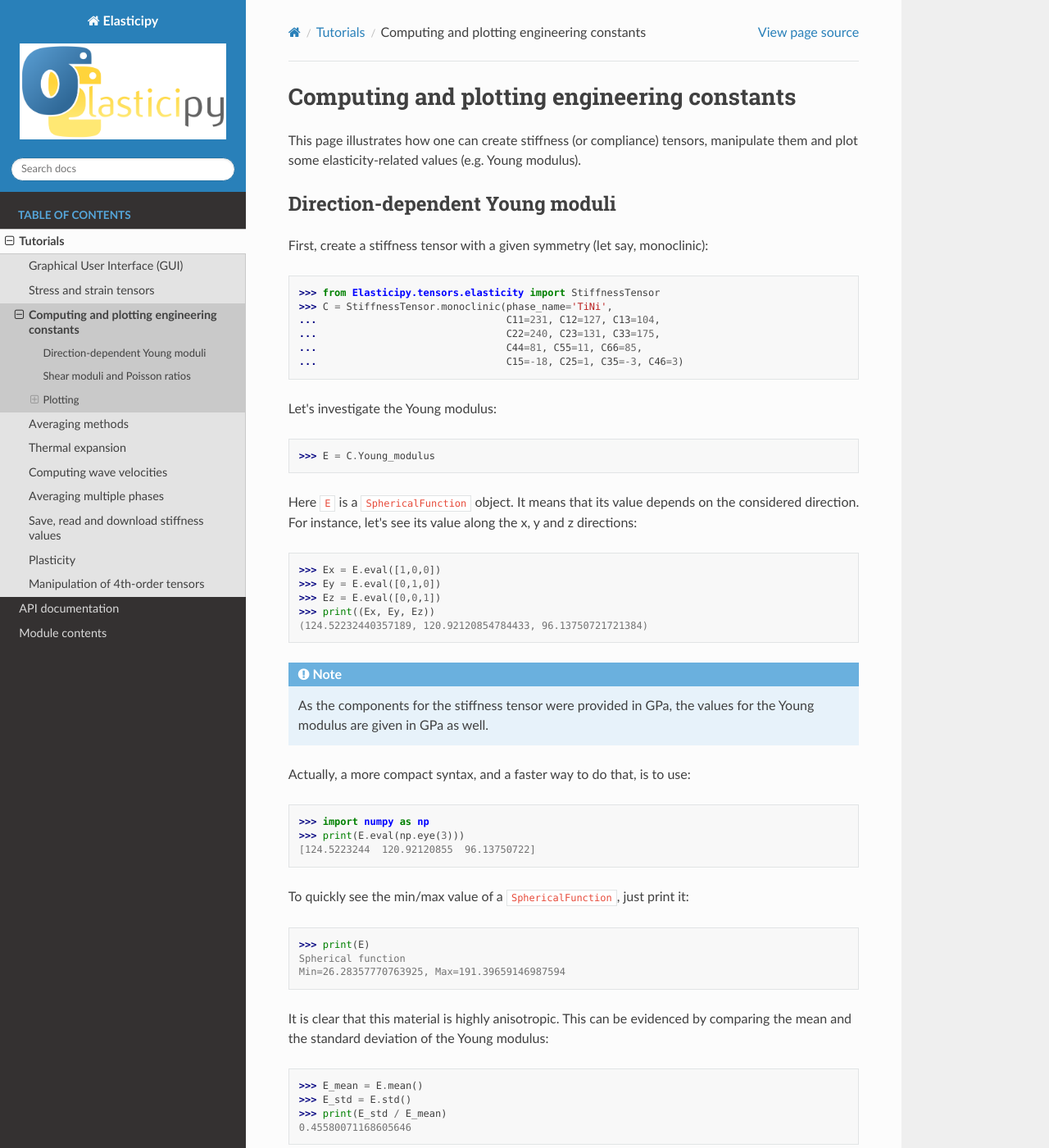
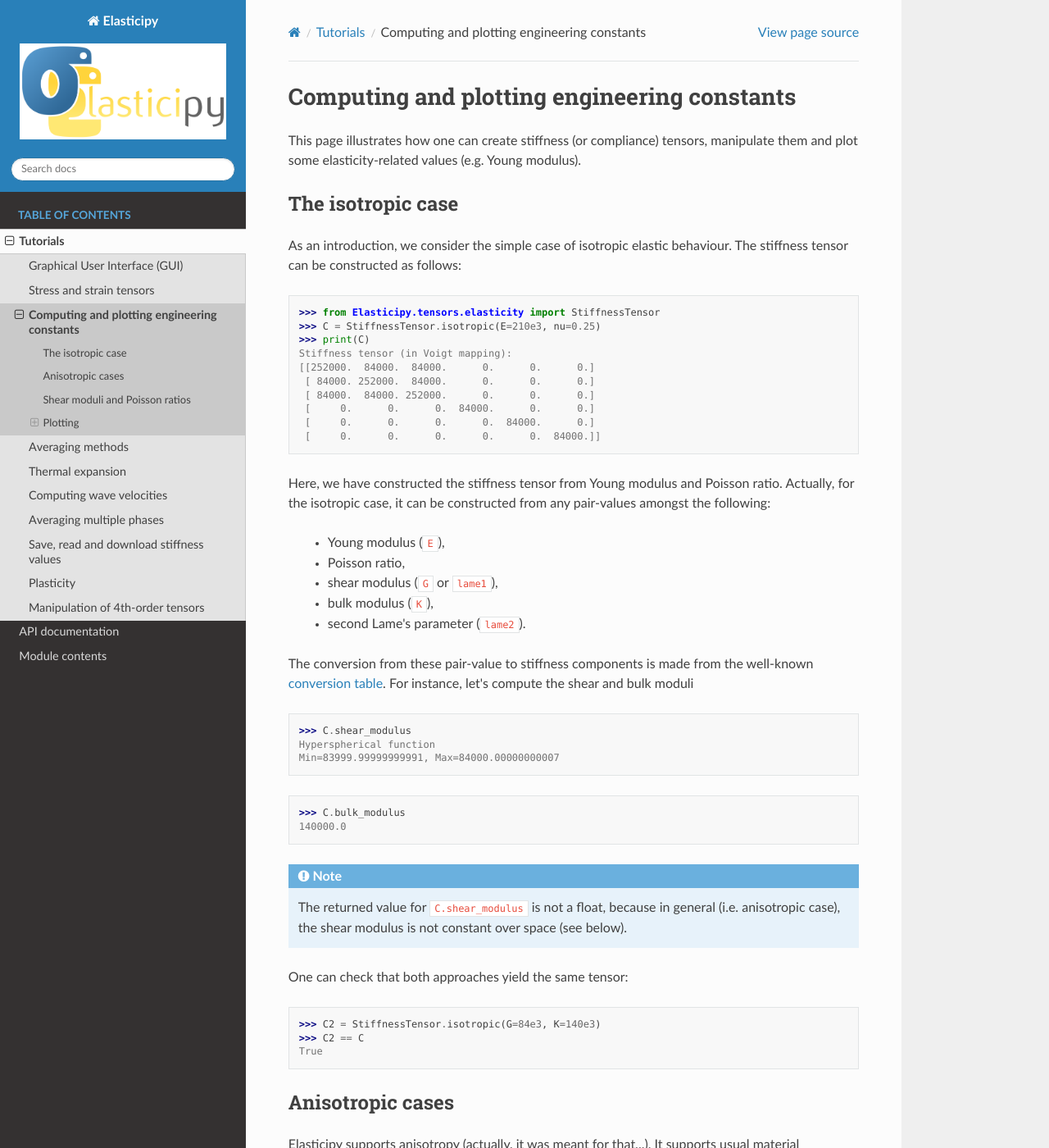
Before and after one commit to DorianDepriester/Elasticipy, a Sphinx documentation site: the page built from docs/source/Tutorials/Tutorial_StiffnessTensor.rst, in a window 1280 px wide and 1400 px high. Shown: the whole window at 82% size. Built offline with Sphinx 7.4.7 and the Read the Docs theme 3.1.0, drawn with Linux system fonts in a browser that asks for light colours; some of the changed text lies outside the part shown.

Commit message:
Start with isotropic case, and display Nye patterns

```diff
--- a/docs/source/Tutorials/Tutorial_StiffnessTensor.rst
+++ b/docs/source/Tutorials/Tutorial_StiffnessTensor.rst
@@ -5,21 +5,75 @@
 This page illustrates how one can create stiffness (or compliance) tensors, manipulate them and plot some
 elasticity-related values (e.g. Young modulus).
 
-Direction-dependent Young moduli
---------------------------------
-
-First, create a stiffness tensor with a given symmetry (let say, monoclinic):
+The isotropic case
+-------------------
+As an introduction, we consider the simple case of isotropic elastic behaviour. The stiffness tensor can be constructed
+as follows:
 
 .. doctest::
 
     >>> from Elasticipy.tensors.elasticity import StiffnessTensor
+    >>> C = StiffnessTensor.isotropic(E=210e3, nu=0.25)
+    >>> print(C)
+    Stiffness tensor (in Voigt mapping):
+    [[252000.  84000.  84000.      0.      0.      0.]
+     [ 84000. 252000.  84000.      0.      0.      0.]
+     [ 84000.  84000. 252000.      0.      0.      0.]
+     [     0.      0.      0.  84000.      0.      0.]
+     [     0.      0.      0.      0.  84000.      0.]
+     [     0.      0.      0.      0.      0.  84000.]]
+
+Here, we have constructed the stiffness tensor from Young modulus and Poisson ratio. Actually, for the isotropic case,
+it can be constructed from any pair-values amongst the following:
+
+    - Young modulus (``E``),
+    - Poisson ratio,
+    - shear modulus (``G`` or ``lame1``),
+    - bulk modulus (``K``),
+    - second Lame's parameter (``lame2``).
+
+The conversion from these pair-value to stiffness components is made from the well-known
+`conversion table <https://en.wikipedia.org/wiki/Lam%C3%A9_parameters#References>`_. For instance, let's compute the
+shear and bulk moduli
+
+    >>> C.shear_modulus
+    Hyperspherical function
+    Min=83999.99999999991, Max=84000.00000000007
+
+    >>> C.bulk_modulus
+    140000.0
+
+.. note::
+
+    The returned value for ``C.shear_modulus`` is not a float, because in general (i.e. anisotropic case), the shear
+    modulus is not constant over space (see below).
+
+One can check that both approaches yield the same tensor:
+
+    >>> C2 = StiffnessTensor.isotropic(G=84e3, K=140e3)
+    >>> C2 == C
+    True
+
+
+Anisotropic cases
+-----------------
+Elasticipy supports anisotropy (actually, it was meant for that...). It supports usual material symmetries, such as
+orthotropy and transverse-isotropy. In additions, it also supports all crystal symmetries, as listed by [Nye]_ and
+summed up below:
+
+.. figure:: images/Nye.png
+
+    Patterns of stiffness and compliance tensors of crystals, depending on their symmetries [Nye]_.
+
+For example, create a stiffness tensor with monoclinic symmetry:
+
     >>> C = StiffnessTensor.monoclinic(phase_name='TiNi',
     ...                                C11=231, C12=127, C13=104,
     ...                                C22=240, C23=131, C33=175,
     ...                                C44=81, C55=11, C66=85,
     ...                                C15=-18, C25=1, C35=-3, C46=3)
 
-Let's investigate the Young modulus:
+and check out the Young modulus:
 
     >>> E = C.Young_modulus
 
@@ -158,5 +212,7 @@
     :ref:`GUI<gui>`!
 
 
-.. [1] S. I. Ranganathan and M. Ostoja-Starzewski, Universal Elastic Anisotropy Index,
-           *Phys. Rev. Lett.*, 101(5), 055504, 2008. https://doi.org/10.1103/PhysRevLett.101.055504
+.. [1] S. I. Ranganathan and M. Ostoja-Starzewski (2008), Universal Elastic Anisotropy Index,
+           *Phys. Rev. Lett.*, 101(5), 055504, . https://doi.org/10.1103/PhysRevLett.101.055504
+.. [Nye] Nye, J. F. (1985), Physical properties of crystals: Their representation by tensors and matrices,
+            Oxford university press.
```
Also changed, not shown: docs/source/Tutorials/images/Nye.png (added).
